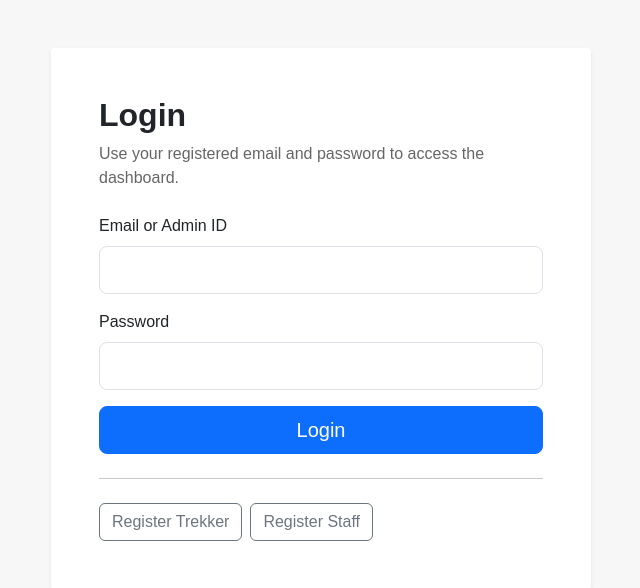
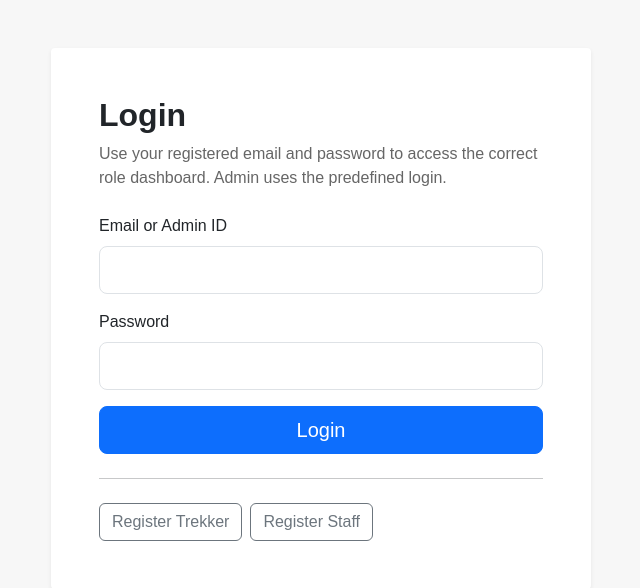
Before and after one commit to 23f2004742/Trekking-Management-App-V1, a Flask app: page /login in a window 1280 px wide. Shown: the part 57-645 px from the top of the page, without its empty margins (319-959 px from the left). Run offline with Flask 3, Linux system fonts and the light colour scheme.

Commit message:
Milestone-2 Authentication and Role-Based Access

```diff
--- a/templates/login.html
+++ b/templates/login.html
@@ -5,7 +5,7 @@
   <div class="card shadow-sm border-0">
     <div class="card-body p-4 p-lg-5">
       <h2 class="fw-bold mb-2">Login</h2>
-      <p class="text-secondary mb-4">Use your registered email and password to access the dashboard.</p>
+      <p class="text-secondary mb-4">Use your registered email and password to access the correct role dashboard. Admin uses the predefined login.</p>
       <form method="post" class="row g-3">
         <div class="col-12">
           <label class="form-label">Email or Admin ID</label>
```
